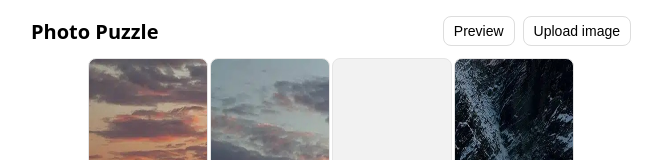
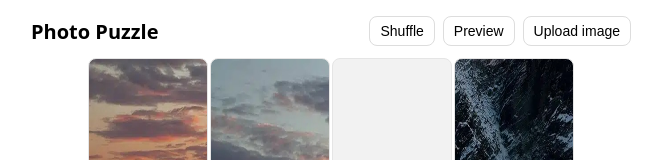
Before and after one commit to avshukan/photo-puzzle, a React (Vite) app: page / in a window 1280 px wide. Shown: the top 160 px of the page, without its empty margins (309-971 px from the left). Built offline with nearby package versions, Linux system fonts and the light colour scheme.

Commit message:
feat: add Shuffle button to restart puzzle with same image
Agent-Logs-Url: https://github.com/avshukan/photo-puzzle/sessions/907c4a30-efe8-4da2-ab28-4ee6a1c34468

Co-authored-by: avshukan <22444668+avshukan@users.noreply.github.com>

```diff
--- a/src/application/services/GameService.ts
+++ b/src/application/services/GameService.ts
@@ -74,6 +74,17 @@ export class GameService {
     return next;
   }
 
+  shuffle(game: Game): Game {
+    const next = this.startGame.execute({
+      kind: 'upload',
+      imageUrl: game.imageUrl,
+    });
+
+    this.storage.save(next);
+
+    return next;
+  }
+
   reset(): void {
     this.storage.clear();
   }
--- a/src/presentation/pages/GamePage.tsx
+++ b/src/presentation/pages/GamePage.tsx
@@ -90,6 +90,13 @@ export function GamePage() {
     setGame((prev) => (prev ? gameService.move(prev, fromIndex) : prev));
   };
 
+  const handleShuffle = useCallback(() => {
+    setGame((prev) => (prev ? gameService.shuffle(prev) : prev));
+    setIsModalOpen(false);
+    setError(null);
+    setWarning(null);
+  }, []);
+
   if (!game) return null;
 
   const isVictoryModalVisible = game.status === 'won' && isModalOpen;
@@ -114,6 +121,21 @@ export function GamePage() {
         <h1 style={{ margin: 0, fontSize: 20 }}>Photo Puzzle</h1>
 
         <div style={{ display: 'flex', gap: 8 }}>
+          <button
+            type="button"
+            onClick={handleShuffle}
+            style={{
+              border: '1px solid #ddd',
+              borderRadius: 8,
+              padding: '6px 10px',
+              cursor: 'pointer',
+              fontSize: 14,
+              background: 'transparent',
+            }}
+          >
+            Shuffle
+          </button>
+
           <button
             type="button"
             onClick={() => setIsPreviewOpen(true)}
@@ -221,6 +243,19 @@ export function GamePage() {
               />
 
               <button
+                type="button"
+                onClick={handleShuffle}
+                style={{
+                  padding: '6px 10px',
+                  borderRadius: 8,
+                  border: '1px solid #ddd',
+                  cursor: 'pointer',
+                }}
+              >
+                Shuffle
+              </button>
+
+              <button
                 autoFocus
                 type="button"
                 onClick={closeModal}
```
Also changed, not shown: 2 other files (tests, documents, lock files or other folders).
